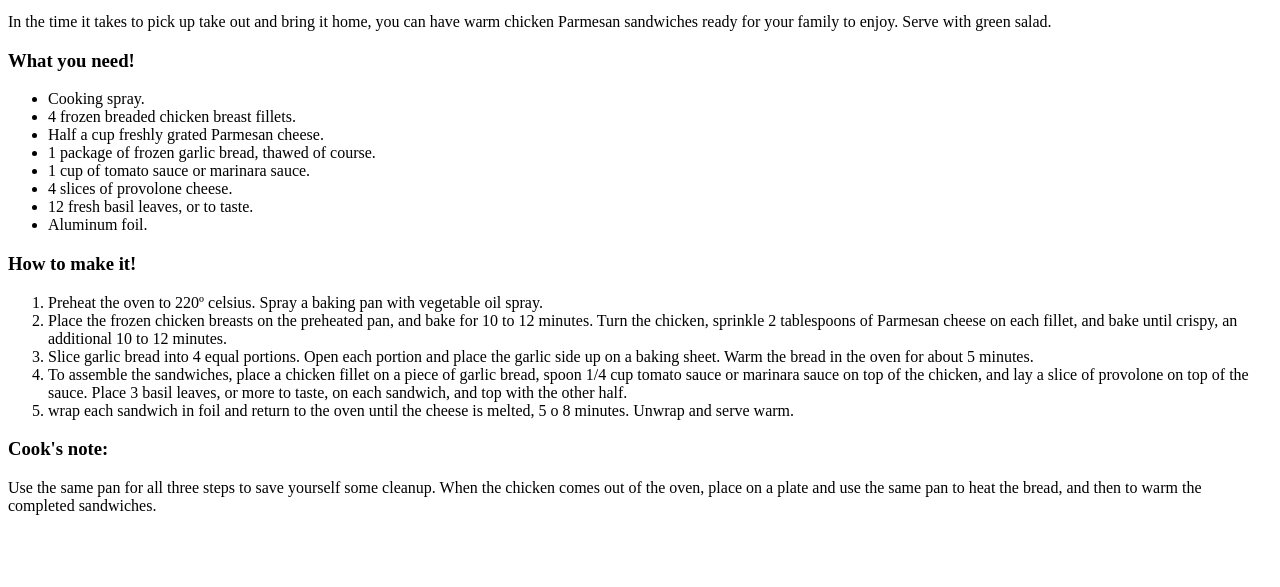
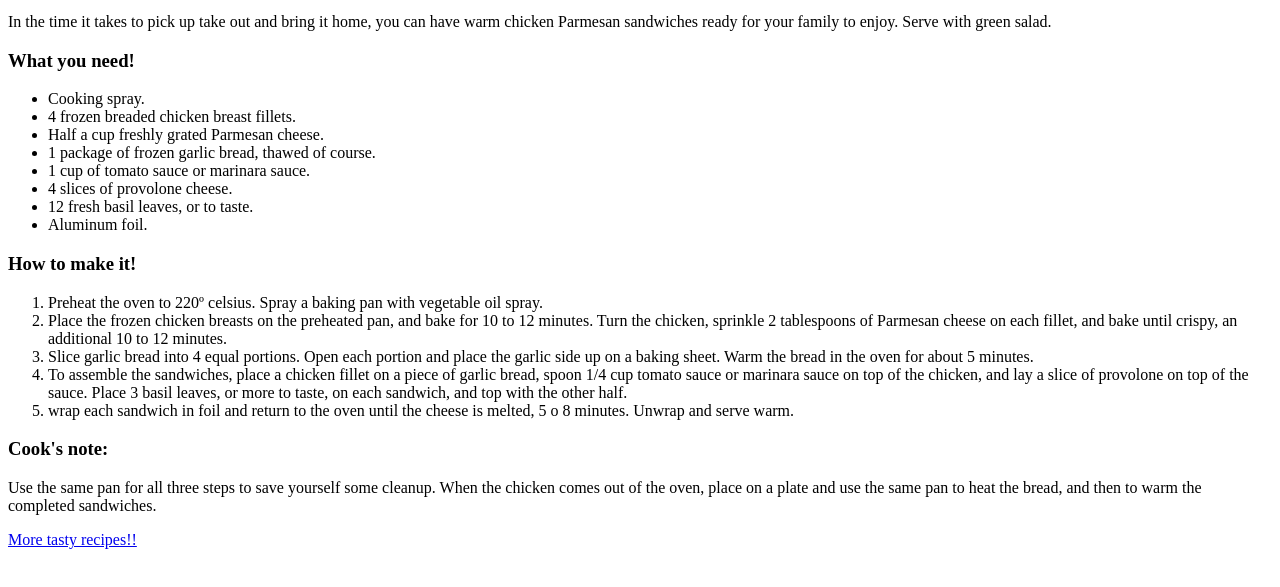
Before and after one commit to Johnpliskin/odin-recipes, a plain HTML site: page recipes/chickenparmsub.html in a window 1280 px wide. Shown: the part 101-688 px from the top of the page. Drawn offline with Linux system fonts and the light colour scheme.

Commit message:
Add links in all recipe htmls to return to the main index

```diff
--- a/recipes/chickenparmsub.html
+++ b/recipes/chickenparmsub.html
@@ -29,5 +29,6 @@
         </ol>
         <h3>Cook's note:</h3>
         <p>Use the same pan for all three steps to save yourself some cleanup. When the chicken comes out of the oven, place on a plate and use the same pan to heat the bread, and then to warm the completed sandwiches.</p>
+        <a href="../index.html">More tasty recipes!!</a>
     </body>
 </html>
```
Also changed, not shown: recipes/homemadelasagna.html (+1 -0 lines), recipes/tacosdepapa.html (+1 -0 lines).
